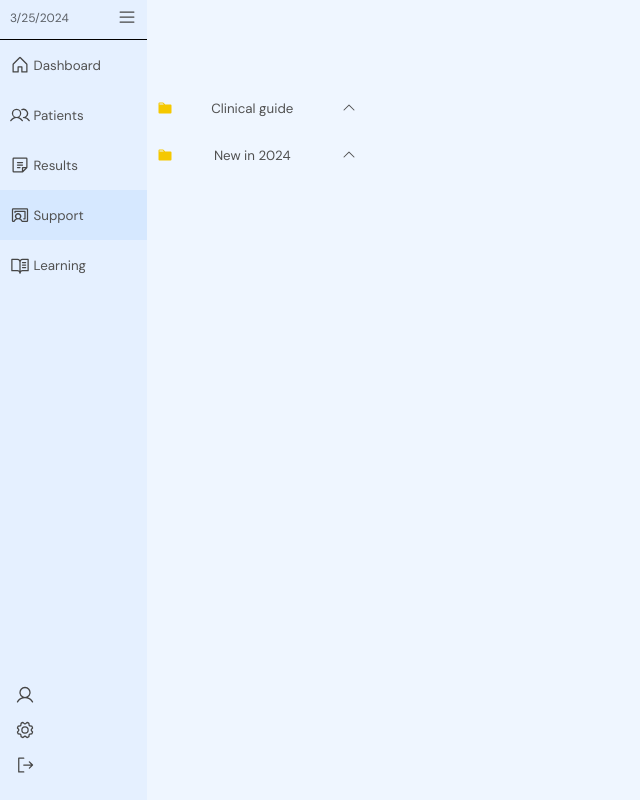
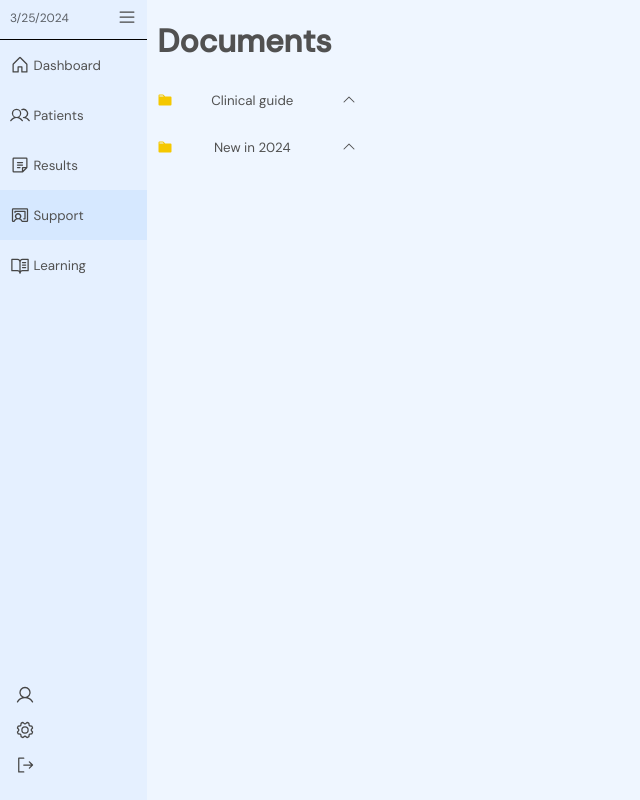
Before and after one commit to DiamondD7/yougotjob_client, a React (Vite) app: page /home in a window 1280 px wide. Both pictures are taken after a click on the button "Support". Shown: the whole page, without its empty margins (0-640 px from the left). Built offline with nearby package versions, Linux system fonts and the light colour scheme.

Commit message:
just added a header

```diff
--- a/src/components/Support/Support.jsx
+++ b/src/components/Support/Support.jsx
@@ -9,6 +9,7 @@ const Support = () => {
   const [openNewIn2024, setOpenNewIn2024] = useState(false);
   return (
     <div>
+      <h1 className="support-header__text">Documents</h1>
       <div className="support-folders__wrapper">
         <button
           className="support-folders__btn"
--- a/src/styles/supportstyles.css
+++ b/src/styles/supportstyles.css
@@ -1,5 +1,9 @@
+.support-header__text {
+  margin: 20px 0 0 10px;
+}
+
 .support-folders__wrapper {
-  margin: 100px 0 0 10px;
+  margin: 20px 0 0 10px;
 }
 
 .support-folders__btn {
```
